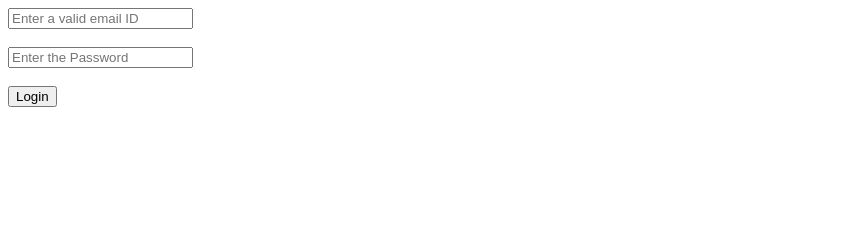
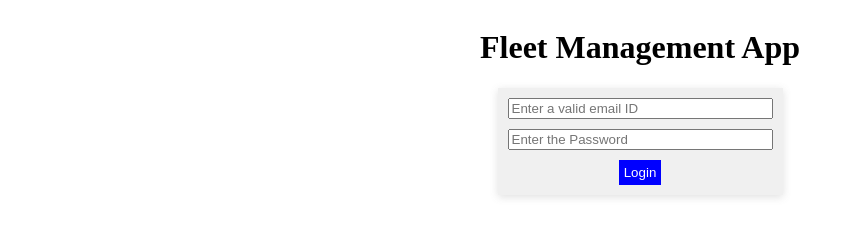
Before and after one commit to jallurividya/fleet-management-app, a plain HTML site: page index.html in a window 1280 px wide. Shown: the whole page, without its empty margins (0-854 px from the left). Drawn offline with Linux system fonts and the light colour scheme.

Commit message:
login success css added

```diff
--- a/index.html
+++ b/index.html
@@ -4,11 +4,35 @@
     <meta charset="UTF-8">
     <meta name="viewport" content="width=device-width, initial-scale=1.0">
     <title>Login Page</title>
+    <style>
+        body{
+            display: flex;
+            flex-direction: column;
+            align-items: center;
+            justify-content: center;
+        }
+        div{
+            background-color: rgb(240, 240, 240);
+            box-shadow: rgba(99, 99, 99, 0.2) 0px 2px 8px 0px;;
+            display: flex;
+            padding: 10px;
+            gap: 10px;
+            flex-direction: column;
+            align-items: center;
+        }
+        button{
+            background-color: blue;
+            color: white;
+            border: none;
+            padding: 5px;
+        }
+    </style>
 </head>
 <body>
+    <h1>Fleet Management App</h1>
     <div>
-        <input type="email" id="mail" placeholder="Enter a valid email ID"><br><br>
-        <input type="password" id="pwd" placeholder="Enter the Password"><br><br>
+        <input type="email" id="mail" placeholder="Enter a valid email ID" size="30">
+        <input type="password" id="pwd" placeholder="Enter the Password" size="30">
         <button id="btn" onclick="login()">Login</button>
     </div>
 </body>
```
Also changed, not shown: admin.html (+11 -0 lines).
